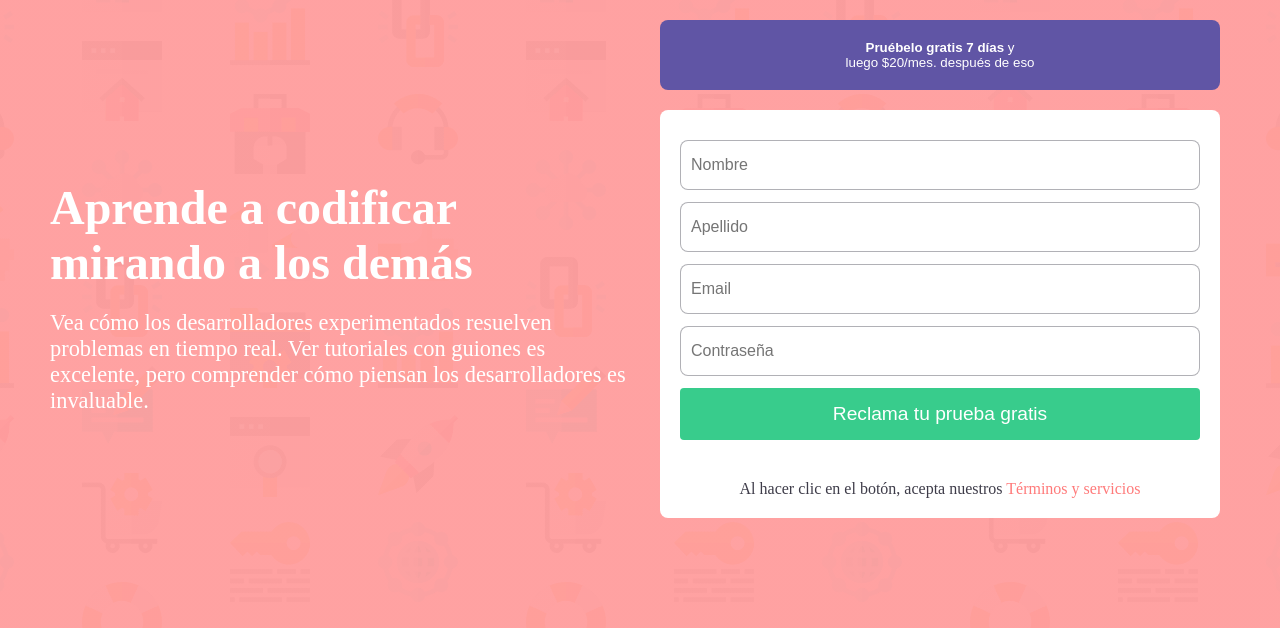
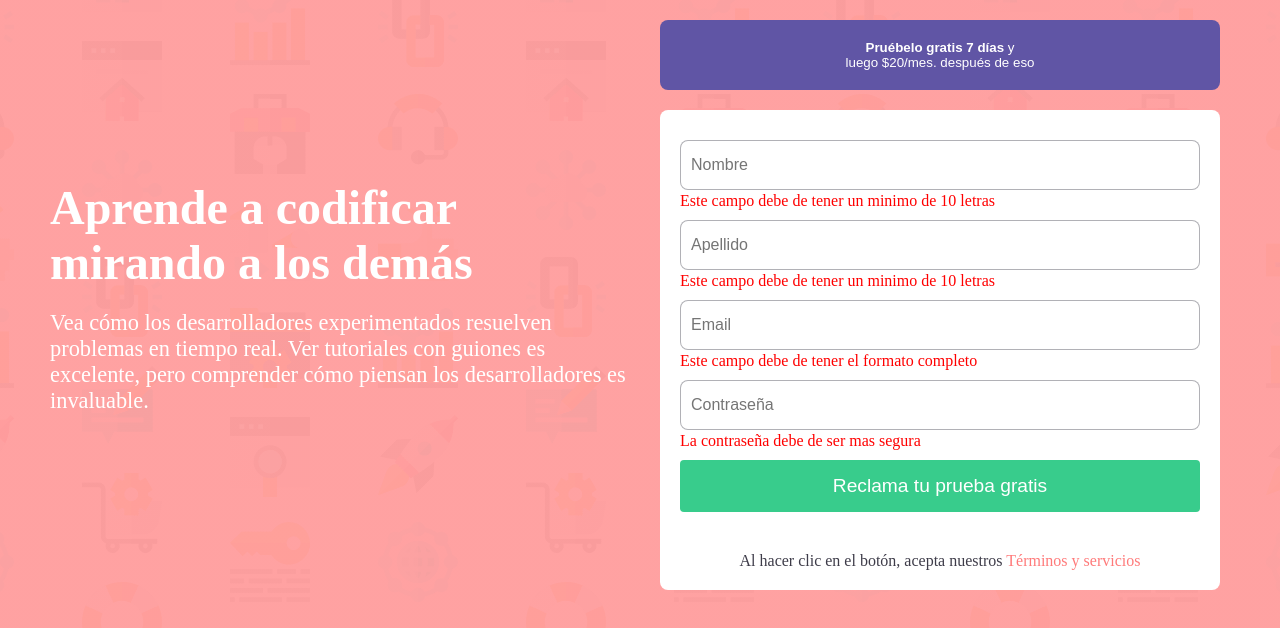
Before and after one commit to BR2E/formulario-aprende-a-programar, a website built with webpack: page public/index.html in a window 1280 px wide. Both pictures are taken after a click on the button "Reclama tu prueba gratis". Built offline with nearby package versions, Linux system fonts and the light colour scheme.

Commit message:
Validaciones con JS agregadas

```diff
--- a/package.json
+++ b/package.json
@@ -5,7 +5,7 @@
   "main": "index.js",
   "scripts": {
     "compilar-sass": "node-sass ./sass/main.scss ./src/estilos/estilos.css",
-    "webpack-run": "webpack --mode production"
+    "build": "webpack --mode production"
   },
   "repository": {
     "type": "git",
--- a/public/index.html
+++ b/public/index.html
@@ -32,18 +32,26 @@
 
         <div class="form">
             <button class="form__message">
-               <span class="form__message--span">Pruébelo gratis 7 días </span> y <br> luego $20/mes. después de eso
+                <span class="form__message--span">Pruébelo gratis 7 días </span> y <br> luego $20/mes. después de eso
             </button>
 
             <form action="" class="form__formulario">
                 <input type="text" id="nombre" class="form__formulario--text" placeholder="Nombre">
-                <p class="error inactive">Este campo debe de tener un minimo de 10 letras</p>
+                <div class="errorNombre">
+                    <!-- <p class="error ">Este campo debe de tener un minimo de 10 letras</p> -->
+                </div>
                 <input type="text" id="apellido" class="form__formulario--text" placeholder="Apellido">
-                <p class="error inactive">Este campo debe de tener un minimo de 10 letras</p>
+                <div class="errorApellido">
+                    <!-- <p class="error ">Este campo debe de tener un minimo de 10 letras</p> -->
+                </div>
                 <input type="email" id="email" class="form__formulario--text" placeholder="Email">
-                <p class="error inactive">Este campo debe de tener el formato completo</p>
+                <div class="errorEmail">
+                    <!-- <p class="error ">Este campo debe de tener el formato completo</p> -->
+                </div>
                 <input type="password" id="contrasena" class="form__formulario--text" placeholder="Contraseña">
-                <p class="error inactive">Este campo debe de tener el formato completo</p>
+                <div class="errorContrasena">
+                    <!-- <p class="error ">Este campo debe de tener el formato completo</p> -->
+                </div>
                 <input type="button" value="Reclama tu prueba gratis" class="form__formulario--boton">
             </form>
 
@@ -54,7 +62,7 @@
 
     </div>
 
-
+    <script src="../dist/main.js"></script>
 </body>
 
 </html>
--- a/src/index.js
+++ b/src/index.js
@@ -3,3 +3,35 @@ const apellido = document.getElementById('apellido');
 const email = document.getElementById('email');
 const contrasena = document.getElementById('contrasena');
 const boton = document.querySelector('.form__formulario--boton');
+
+const errorNombre = document.querySelector('.errorNombre');
+const errorApellido = document.querySelector('.errorApellido');
+const errorEmail = document.querySelector('.errorEmail');
+const errorContrasena = document.querySelector('.errorContrasena');
+
+const validarEmail = /^(([^<>()\[\]\.,;:\s@\”]+(\.[^<>()\[\]\.,;:\s@\”]+)*)|(\”.+\”))@(([^<>()[\]\.,;:\s@\”]+\.)+[^<>()[\]\.,;:\s@\”]{2,})$/;
+const validarContrasena = /(?=\w*\d)(?=\w*[A-Z])(?=\w*[a-z])\S{8,16}$/;
+
+function validarFormulario() {
+    if (nombre.value.length < 8) {
+        errorNombre.innerHTML = '<p class="error ">Este campo debe de tener un minimo de 10 letras</p> ';
+    }
+
+    if (apellido.value.length < 8) {
+        errorApellido.innerHTML = '<p class="error ">Este campo debe de tener un minimo de 10 letras</p> ';
+    }
+
+    if (!validarEmail.test(email.value)) {
+        errorEmail.innerHTML = '<p class="error ">Este campo debe de tener el formato completo</p> ';
+    }
+
+    if (!validarContrasena.test(contrasena.value)) {
+        errorContrasena.innerHTML = '<p class="error ">La contraseña debe de ser mas segura</p> ';
+    }
+
+
+}
+
+
+
+boton.addEventListener('click', validarFormulario, false);
```
